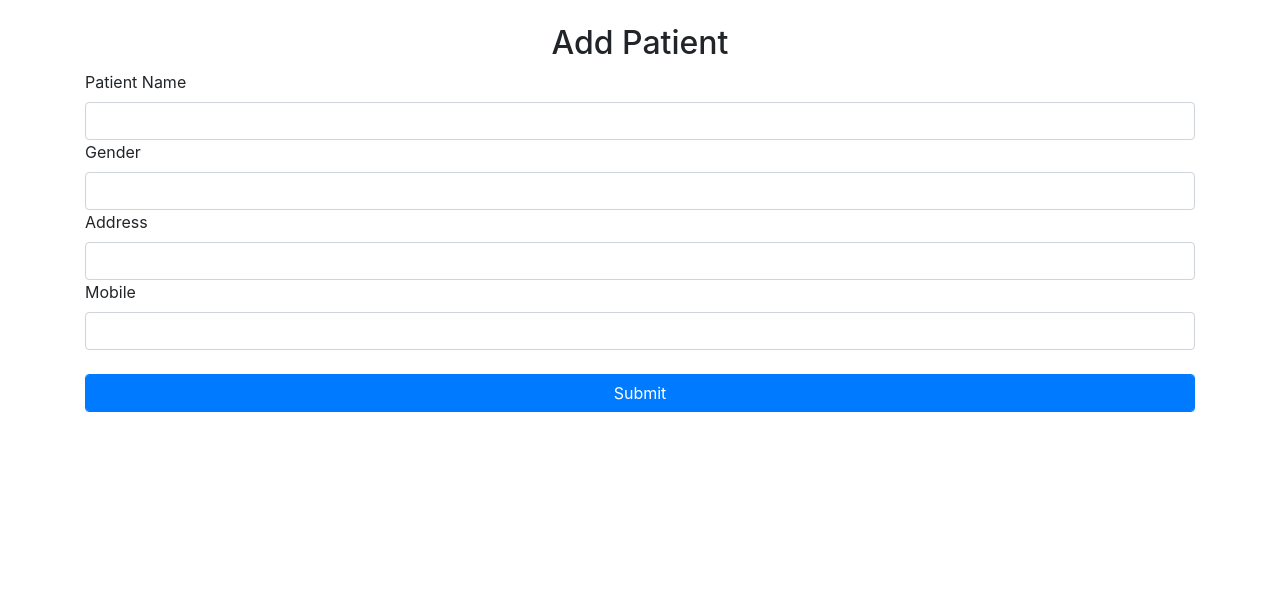
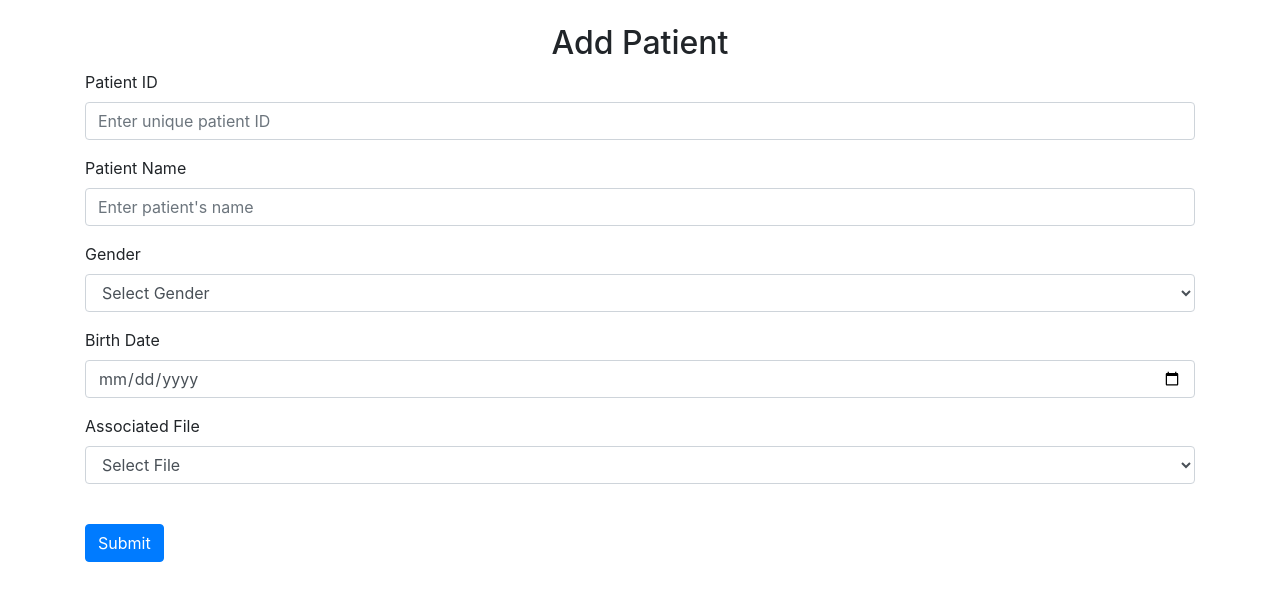
Before and after one commit to MONK-system/system, a Django app: page /addPatient/ in a window 1280 px wide. Shown: the part 56-657 px from the top of the page. Run offline with Django 5.2, Linux system fonts and the light colour scheme; a user stored in the database is signed in; data comes from the database, SQL or seed files in the repository; both versions use the stored data as it was after the commit; some libraries are stand-ins or nearby versions.

Commit message:
Updated views for patients.

```diff
--- a/monksystem/base/templates/base/add_patient.html
+++ b/monksystem/base/templates/base/add_patient.html
@@ -1,29 +1,49 @@
 {% extends 'main.html' %}
 
-
 {% block content %}
-<div class = "container">
+<div class="container">
     <br>
-    <h2 class = "text-center">Add Patient</h2>
-    <form method = "POST" action ="">
+    <h2 class="text-center">Add Patient</h2>
+    <form method="POST" action="">
         {% csrf_token %}
 
-        <label>Patient Name</label>
-        <input type ="text" class = "form-control" name="name" required/>
+        <div class="form-group">
+            <label>Patient ID</label>
+            <input type="text" class="form-control" name="patient_id" placeholder="Enter unique patient ID" required>
+        </div>
 
-        <label>Gender</label>
-        <input type ="text" class = "form-control" name="gender" required/>
+        <div class="form-group">
+            <label>Patient Name</label>
+            <input type="text" class="form-control" name="name" placeholder="Enter patient's name" required>
+        </div>
 
-        <label>Address</label>
-        <input type ="text" class = "form-control" name="address" required/>
+        <div class="form-group">
+            <label>Gender</label>
+            <select class="form-control" name="gender" required>
+                <option value="">Select Gender</option>
+                <option value="Male">Male</option>
+                <option value="Female">Female</option>
+                <option value="Other">Other</option>
+            </select>
+        </div>
 
-        <label>Mobile</label>
-        <input type ="text" class = "form-control" name="mobile" required/>
+        <div class="form-group">
+            <label>Birth Date</label>
+            <input type="date" class="form-control" name="birth_date" placeholder="YYYY-MM-DD" required>
+        </div>
+
+        <div class="form-group">
+            <label>Associated File</label>
+            <select class="form-control" name="file_id">
+                <option value="">Select File</option>
+                {% for file in files %}
+                <option value="{{ file.id }}">{{ file.title }}</option>
+                {% endfor %}
+            </select>
+        </div>
 
         <br>
-        <input type ="submit" value ="Submit" class = "form-control btn btn-primary" />
+        <input type="submit" value="Submit" class="btn btn-primary" />
     </form>
-
 </div>
-
 {% endblock %}
--- a/monksystem/base/views.py
+++ b/monksystem/base/views.py
@@ -209,18 +209,34 @@ def addDoctor(request):
 
 @login_required
 def addPatient(request):
+    if request.method == "POST":
+        patient_id = request.POST.get('patient_id')
+        name = request.POST.get('name')
+        gender = request.POST.get('gender')
+        birth_date = request.POST.get('birth_date')
+        file_id = request.POST.get('file_id') or None
 
-    if request.method == "POST":
-        name = request.POST['name']
-        gender = request.POST['gender']
-        address = request.POST['address']
-        mobile = request.POST['mobile']
+        # Handle the optional file association
+        file_instance = None
+        if file_id:
+            file_instance = File.objects.get(id=file_id)
 
-        Patient.objects.create(name=name, gender=gender, address=address, mobile=mobile)
-        messages.success(request, "Patient added successfully.")
-        return redirect("viewPatient")
+        try:
+            Patient.objects.create(
+                patient_id=patient_id,
+                name=name,
+                gender=gender,
+                birth_date=birth_date if birth_date else None,  # Handle empty birth_date
+                file=file_instance
+            )
+            messages.success(request, "Patient added successfully.")
+            return redirect("viewPatient")
+        except Exception as e:
+            messages.error(request, f"An error occurred: {str(e)}")
 
-    return render(request, 'base/add_patient.html')
+    # If GET request or form not valid, render the form page again
+    files = File.objects.all()  # Provide list of files for the form
+    return render(request, 'base/add_patient.html', {'files': files})
 
 @login_required
 def addProject(request):
```
Also changed, not shown: monksystem/base/templates/base/view_patient.html (+7 -2 lines), monksystem/db.sqlite3.
